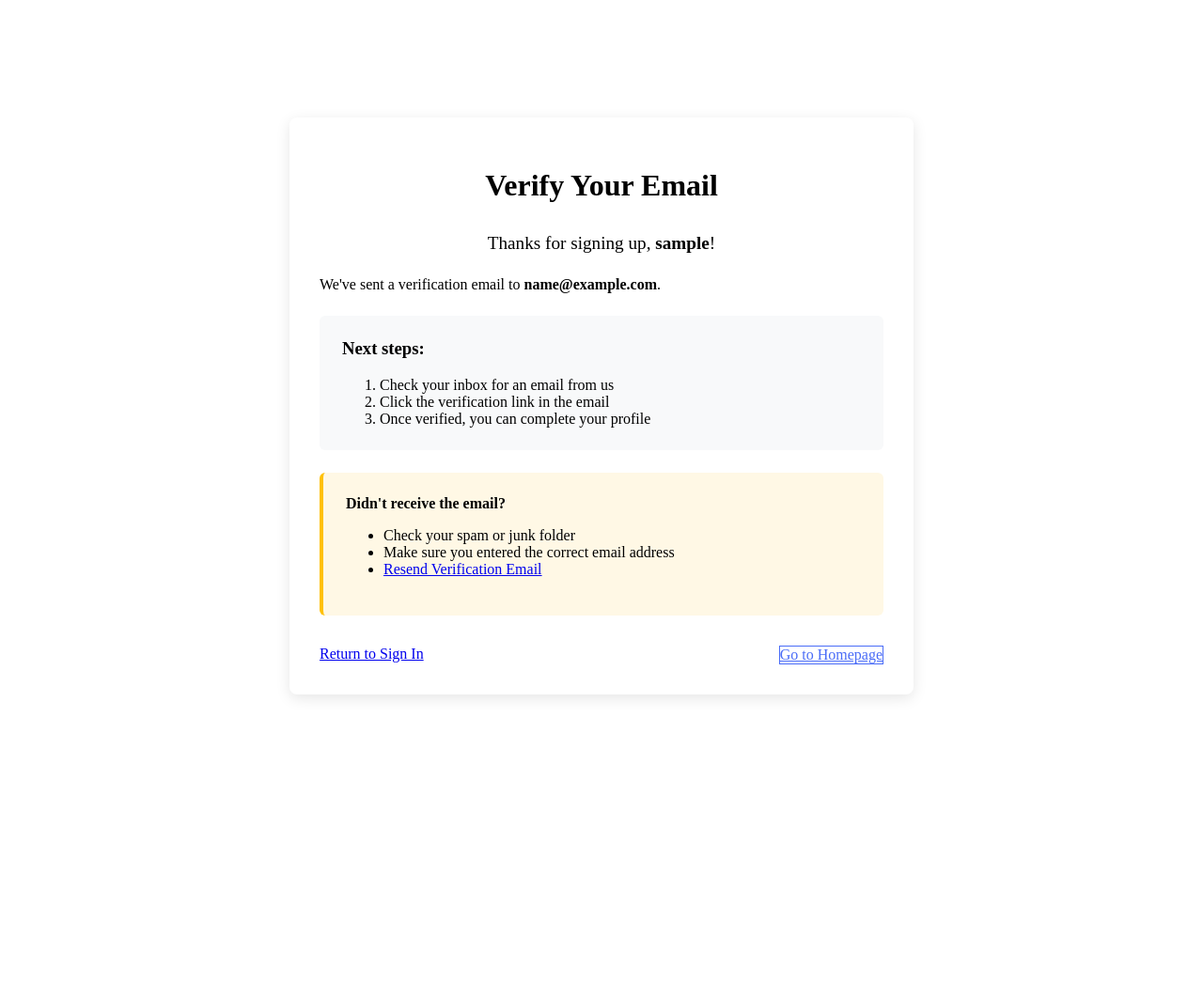
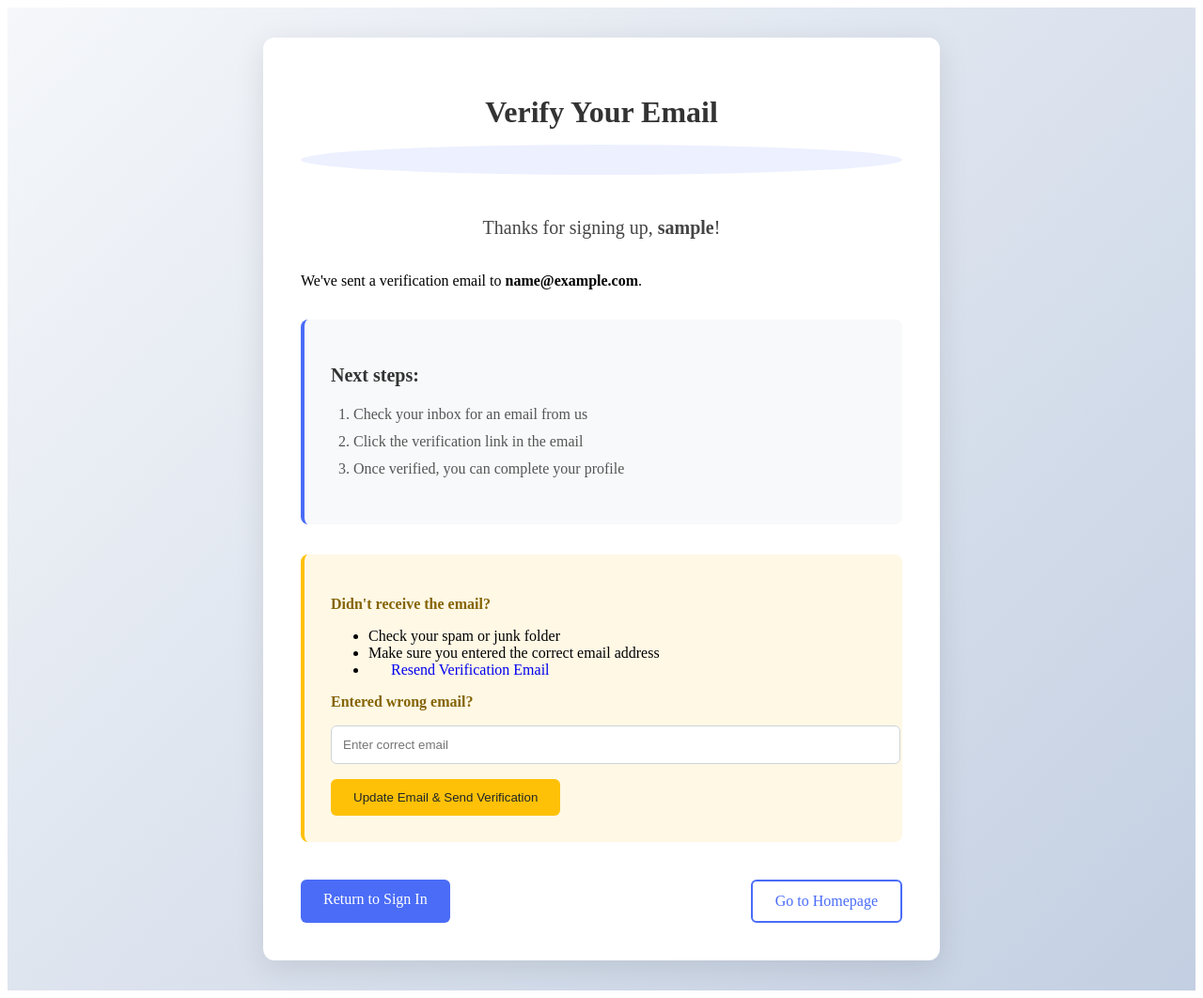
Before and after one commit to WendyAchieng01/freelance, a Django app: template accounts/templates/registration/verification_pending.html in a window 1280 px wide. Shown: the whole page at 94% size. Before the commit the page ends 743 px from the top, so only its background shows below. Run offline with Django 3.2, Linux system fonts and the light colour scheme; the template is opened without the code that fills it: most values are stand-ins (such as "Sample title", 1, 10 or a date in 2020).

Commit message:
addign change of email on verification

```diff
--- a/accounts/templates/registration/verification_pending.html
+++ b/accounts/templates/registration/verification_pending.html
@@ -1,76 +1,202 @@
+<!DOCTYPE html>
+<html lang="en">
+<head>
+  <meta charset="UTF-8">
+  <meta name="viewport" content="width=device-width, initial-scale=1.0">
+  <title>Verification</title>
+</head>
+<body>
+  <style>
+    :root {
+        --primary-color: #4a6cf7;
+        --secondary-color: #6c757d;
+        --warning-color: #ffc107;
+        --light-bg: #f8f9fa;
+        --notice-bg: #fff8e5;
+        --shadow: 0 8px 32px rgba(0, 0, 0, 0.1);
+        --transition: all 0.3s ease;
+    }
 
-
-<style>
     .verification-container {
         display: flex;
         justify-content: center;
         align-items: center;
         min-height: 100vh;
         padding: 2rem;
-      position: absolute;
-      top: 0;
-      left: 0;
-      right: 0;
-      bottom: 0;
+        background: linear-gradient(135deg, #f5f7fa 0%, #c3cfe2 100%);
     }
+
     .verification-card {
-      background-color: #fff;
-      border-radius: 8px;
-      box-shadow: 0 4px 15px rgba(0, 0, 0, 0.1);
+        background-color: #ffffff;
+        border-radius: 12px;
+        box-shadow: var(--shadow);
         width: 100%;
-      max-width: 600px;
-      padding: 2rem;
+        max-width: 640px;
+        padding: 2.5rem;
+        animation: fadeIn 0.5s ease-in;
     }
+
+    @keyframes fadeIn {
+        from { opacity: 0; transform: translateY(20px); }
+        to { opacity: 1; transform: translateY(0); }
+    }
+
     .verification-header {
         text-align: center;
+        margin-bottom: 2.5rem;
+    }
+
+    .verification-header h1 {
+        font-size: 2rem;
+        font-weight: 700;
+        color: #333;
+        margin-bottom: 1rem;
+    }
+
+    .verification-icon {
+        font-size: 3.5rem;
+        color: var(--primary-color);
+        background: rgba(74, 108, 247, 0.1);
+        padding: 1rem;
+        border-radius: 50%;
+        transition: var(--transition);
+    }
+
+    .verification-message {
+        font-size: 1.25rem;
+        color: #444;
+        text-align: center;
         margin-bottom: 2rem;
+        line-height: 1.6;
     }
-    .verification-icon {
-      font-size: 3rem;
-      color: #4a6cf7;
-      margin: 1rem 0;
+
+    .verification-steps {
+        background-color: var(--light-bg);
+        padding: 1.75rem;
+        border-radius: 8px;
+        margin: 2rem 0;
+        border-left: 4px solid var(--primary-color);
     }
-    .verification-message {
-      font-size: 1.2rem;
-      text-align: center;
-      margin-bottom: 1.5rem;
+
+    .verification-steps h3 {
+        color: #333;
+        font-size: 1.25rem;
+        margin-bottom: 1rem;
     }
-    .verification-steps {
-      background-color: #f8f9fa;
-      padding: 1.5rem;
-      border-radius: 6px;
-      margin: 1.5rem 0;
+
+    .verification-steps ol {
+        padding-left: 1.5rem;
+        color: #555;
+        line-height: 1.8;
     }
-    .verification-steps h3 {
-      margin-top: 0;
+
+    .verification-notice {
+        background-color: var(--notice-bg);
+        padding: 1.75rem;
+        border-radius: 8px;
+        margin: 2rem 0;
+        border-left: 4px solid var(--warning-color);
+        transition: var(--transition);
     }
-    .verification-steps ol {
-      margin-bottom: 0;
+
+    .verification-notice:hover {
+        box-shadow: 0 4px 15px rgba(255, 193, 7, 0.2);
     }
-    .verification-notice {
-      background-color: #fff8e5;
-      padding: 1.5rem;
-      border-radius: 6px;
-      margin: 1.5rem 0;
-      border-left: 4px solid #ffc107;
-    }
+
     .verification-notice p {
         font-weight: 600;
-      margin-top: 0;
+        color: #856404;
+        margin-bottom: 1rem;
     }
+
     .verification-footer {
-      margin-top: 2rem;
+        margin-top: 2.5rem;
         display: flex;
         justify-content: space-between;
+        gap: 1rem;
+        flex-wrap: wrap;
     }
+
+    .btn {
+        padding: 0.75rem 1.5rem;
+        border-radius: 6px;
+        font-weight: 500;
+        text-decoration: none;
+        transition: var(--transition);
+    }
+
+    .btn-primary {
+        background-color: var(--primary-color);
+        color: white;
+        border: none;
+    }
+
+    .btn-primary:hover {
+        background-color: #3757d9;
+        transform: translateY(-2px);
+    }
+
     .btn-outline {
         background-color: transparent;
-      color: #4a6cf7;
-      border: 1px solid #4a6cf7;
+        color: var(--primary-color);
+        border: 2px solid var(--primary-color);
     }
+
     .btn-outline:hover {
-      background-color: #4a6cf7;
+        background-color: var(--primary-color);
         color: white;
+        transform: translateY(-2px);
+    }
+
+    .btn-warning {
+        background-color: var(--warning-color);
+        color: #212529;
+        border: none;
+    }
+
+    .btn-warning:hover {
+        background-color: #e0a800;
+        transform: translateY(-2px);
+    }
+
+    .form-group {
+        margin-bottom: 1rem;
+    }
+
+    .form-control {
+        width: 100%;
+        padding: 0.75rem;
+        border: 1px solid #ced4da;
+        border-radius: 6px;
+        transition: var(--transition);
+    }
+
+    .form-control:focus {
+        border-color: var(--primary-color);
+        box-shadow: 0 0 0 3px rgba(74, 108, 247, 0.25);
+        outline: none;
+    }
+
+    @media (max-width: 480px) {
+        .verification-card {
+            padding: 1.5rem;
+        }
+
+        .verification-header h1 {
+            font-size: 1.75rem;
+        }
+
+        .verification-message {
+            font-size: 1.1rem;
+        }
+
+        .verification-footer {
+            flex-direction: column;
+        }
+
+        .btn {
+            width: 100%;
+        }
     }
 </style>
 
@@ -106,6 +232,17 @@
                         </a>
                     </li>
                 </ul>
+
+                <div class="update-email-section mt-4">
+                    <p><i class="fa fa-exclamation-circle"></i> Entered wrong email?</p>
+                    <form action="{% url 'accounts:update_email' user_id=user_id %}" method="post">
+                        {% csrf_token %}
+                        <div class="form-group">
+                            <input type="email" name="new_email" class="form-control" placeholder="Enter correct email" required>
+                        </div>
+                        <button type="submit" class="btn btn-warning mt-2">Update Email & Send Verification</button>
+                    </form>
+                </div>
             </div>
         </div>
         <div class="verification-footer">
@@ -114,3 +251,5 @@
         </div>
     </div>
 </div>
+</body>
+</html>
--- a/accounts/urls.py
+++ b/accounts/urls.py
@@ -17,7 +17,7 @@ urlpatterns = [
     path('update-profile-pic/', views.update_profile_pic, name='update_profile_pic'),
     path('portfolio/freelancer/<int:user_id>/', views.freelancer_portfolio, name='freelancer_portfolio'),
     path('portfolio/client/<int:user_id>/', views.client_portfolio, name='client_portfolio'),
-
+    path('update-email/<int:user_id>/', views.update_email, name='update_email'),
     path('profile_creation/', views.profile_creation, name='profile_creation'),
 
     path("", views.signup, name="signup"),
```
Also changed, not shown: accounts/views.py (+61 -0 lines), db.sqlite3. Lines whose indentation alone changed are shown as unchanged.
